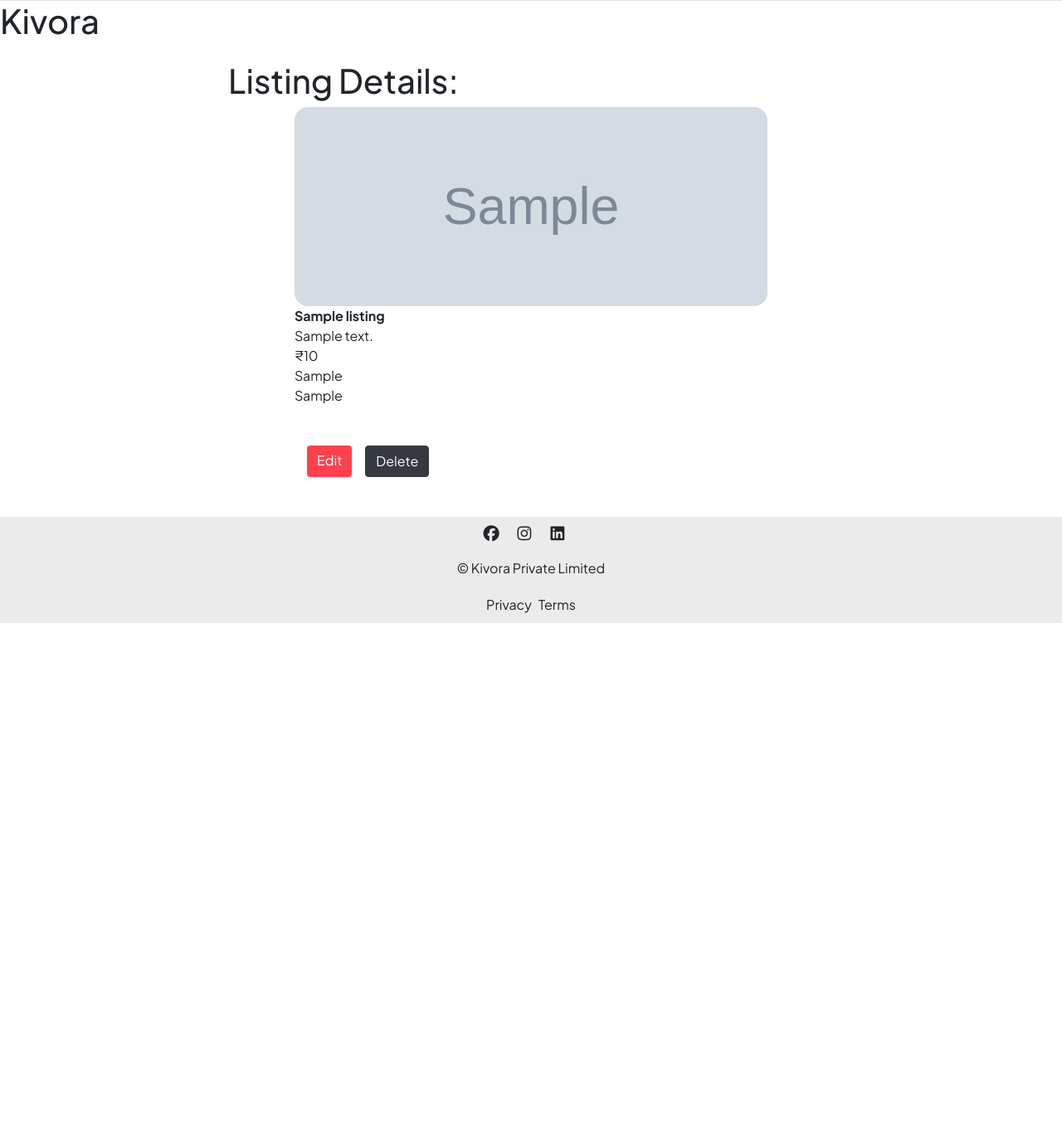
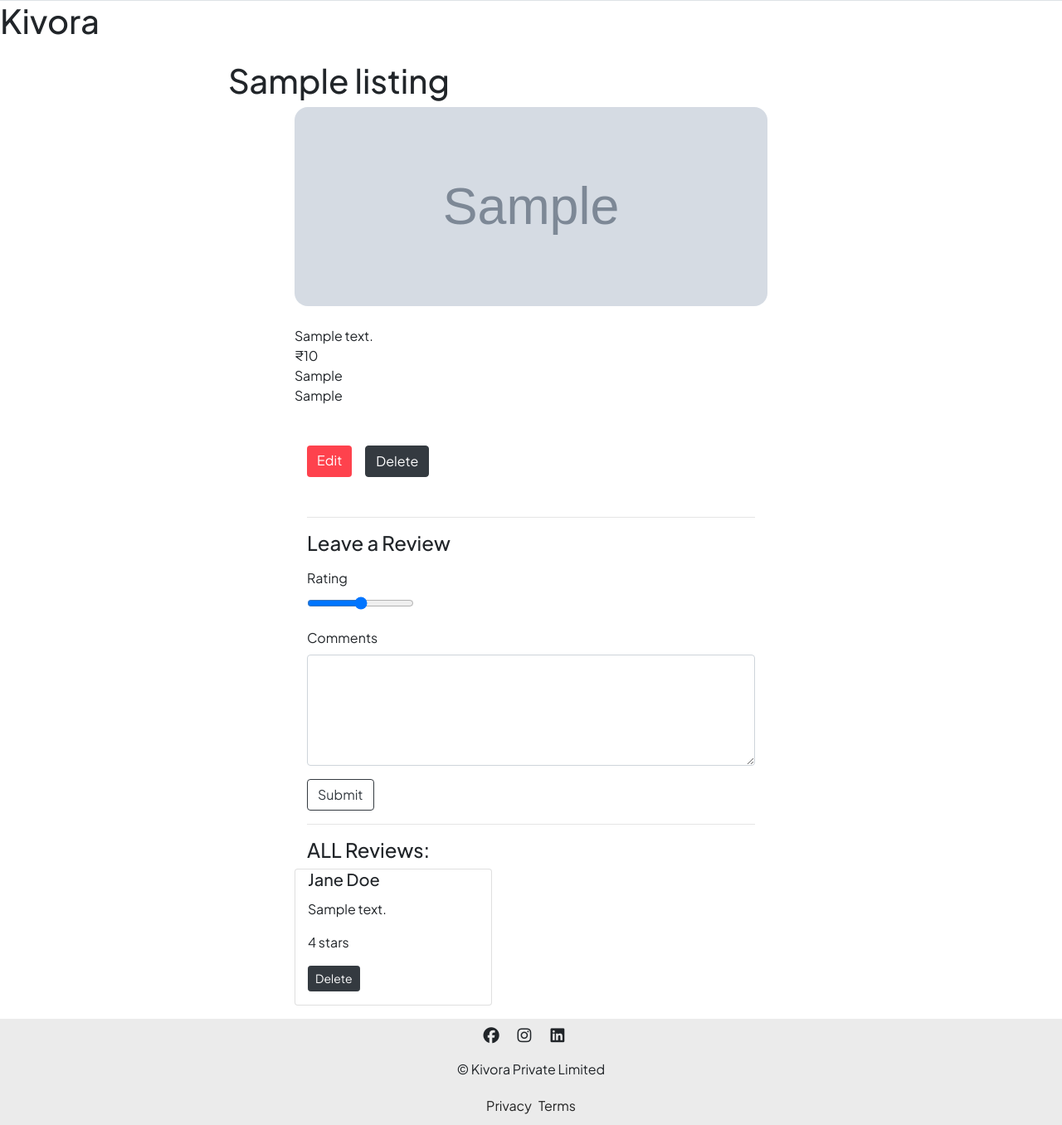
Before and after one commit to gangotrigupta-61/KIVORA, a Node server app: page /listings/600000000000000000000001 in a window 1280 px wide. Shown: the part 79-1435 px from the top of the page at 83% size. Before the commit the page ends 830 px from the top, so only its background shows below. Run offline with Node 20, Linux system fonts and the light colour scheme; tables that the repository leaves empty hold one stand-in row (values such as "Sample post"); grey boxes marked "Sample" are stand-in pictures; some libraries are stand-ins or nearby versions.

Commit message:
Review Model validation Render Styling Deleting

```diff
--- a/app.js
+++ b/app.js
@@ -11,7 +11,8 @@ const MONGO_URL="mongodb://127.0.0.1:27017/kivora";
 
 const wrapAsync=require("./utils/wrapAsync.js");
 const ExpressError=require("./utils/ExpressError.js");
-const {listingSchema}=require("./schema.js");
+const {listingSchema,reviewSchema}=require("./schema.js");
+const Review = require("./models/review.js");
 
 const methodOverride=require("method-override");
 app.use(methodOverride("_method"));
@@ -49,6 +50,18 @@ const validateListing=(req,res,next)=>{
     }
 };
 
+const validateReview=(req,res,next)=>{
+    let {error}=reviewSchema.validate(req.body);
+    if(error){
+        let errMsg= error.details.map((el)=> el.message).join(",");
+        throw new ExpressError(400,errMsg);
+    }
+    else{
+        next();
+    }
+};
+
+
 // app.get("/testlisting",(req,res)=>{
 //     let samplelisting= new Listing({
 //         title:"my new villa",
@@ -73,14 +86,15 @@ app.get("/listings/new",(req,res)=>{
     res.render("listings/new.ejs");
 });
 
+// Show Route
 app.get("/listings/:id",wrapAsync(async(req,res)=>{
     let {id}=req.params;
-    let listingdata= await Listing.findById(id);
+    let listingdata= await Listing.findById(id).populate("reviews");
     console.log(listingdata);
     res.render("listings/show.ejs",{listingdata});
 }));
 
-// show route
+
 app.get("/listings/:id/edit",wrapAsync(async(req,res)=>{
     let {id}=req.params;
     const listing=await Listing.findById(id);
@@ -144,12 +158,43 @@ app.put("/listings/:id",
     res.redirect(`/listings/${id}`);
 }));
 
+// delete route
 app.delete("/listings/:id",wrapAsync(async(req,res)=>{
     let {id}=req.params;
     let deletedListing=await Listing.findByIdAndDelete(id);
     console.log(deletedListing);
     res.redirect("/listings");
-}));
+})
+);
+
+// Reviews
+// Post Route
+
+app.post("/listings/:id/reviews",validateReview,wrapAsync(async(req,res)=>{
+
+    let listing=await Listing.findById(req.params.id);
+    let newReview= new Review(req.body.review);
+    listing.reviews.push(newReview);
+    await newReview.save();
+    await listing.save();
+
+    // console.log("new review saved");
+    // res.send("new review saved");
+    res.redirect(`/listings/${listing._id}`);
+})
+);
+
+// delete route for reviews
+app.delete("/listings/:id/reviews/:reviewId",
+    wrapAsync(async(req,res)=>{
+        let {id,reviewId}=req.params;
+
+        await Listing.findByIdAndUpdate(id,{$pull:{reviews:reviewId}});
+        await Review.findByIdAndDelete(reviewId);
+
+        res.redirect(`/listings/${id}`);
+    }))
+
 
 // custom error handler
 // app.use((err,req,res,next)=>{
--- a/models/listing.js
+++ b/models/listing.js
@@ -1,7 +1,6 @@
 const mongoose=require("mongoose");
+const Review = require("./review.js");
 const schema=mongoose.Schema;
-
-
 
 const listingSchema=new schema({
     title:{
@@ -40,9 +39,21 @@ const listingSchema=new schema({
     country:{
         type:String,
         required:true,
-    }
+    },
+    reviews:[
+      {
+      type:schema.Types.ObjectId,
+      ref:"Review",
+    },
+  ]
+});
+
+listingSchema.post("findOneAndDelete",async(listing)=>{
+  if (listing){
+      await Review.deleteMany({_id:{$in:listing.reviews}});
+  }
 });
 
 const Listing=mongoose.model("Listing",listingSchema);
 
-module.exports=Listing;
+module.exports=Listing ;
--- a/public/CSS/style.css
+++ b/public/CSS/style.css
@@ -57,10 +57,10 @@ body{
     align-items: space-evenly;
 }
 
-.card{
+.listing-card{
     border:none !important;
     margin-bottom: 2rem;
-    width: 15rem;
+    width:15rem;
 }
 
 .card-img-top{
--- a/views/layouts/boilerplate.ejs
+++ b/views/layouts/boilerplate.ejs
@@ -27,6 +27,8 @@
     <script src="https://code.jquery.com/jquery-3.3.1.slim.min.js" integrity="sha384-q8i/X+965DzO0rT7abK41JStQIAqVgRVzpbzo5smXKp4YfRvH+8abtTE1Pi6jizo" crossorigin="anonymous"></script>
 <script src="https://cdn.jsdelivr.net/npm/popper.js@1.14.3/dist/umd/popper.min.js" integrity="sha384-ZMP7rVo3mIykV+2+9J3UJ46jBk0WLaUAdn689aCwoqbBJiSnjAK/l8WvCWPIPm49" crossorigin="anonymous"></script>
 <script src="https://cdn.jsdelivr.net/npm/bootstrap@4.1.3/dist/js/bootstrap.min.js" integrity="sha384-ChfqqxuZUCnJSK3+MXmPNIyE6ZbWh2IMqE241rYiqJxyMiZ6OW/JmZQ5stwEULTy" crossorigin="anonymous"></script>
+
 <script src="/js/script.js"></script>
+
 </body>
 </html>
--- a/views/listings/edit.ejs
+++ b/views/listings/edit.ejs
@@ -73,5 +73,3 @@
 </body>
 </div>
 </div>
-
-<script src="/js/script.js"></script>
--- a/views/listings/index.ejs
+++ b/views/listings/index.ejs
@@ -5,7 +5,7 @@
     <div class="row row-cols-lg-3 row-cols-md-2 row-cols-sm-1">
  <%   for(let list of allListing){   %>
  <div class="col">
-  <div class="card">
+  <div class="card listing-card">
    <a href="/listings/<%= list._id %>" class="text-decoration-none text-dark">
   <img src="<%=list.image.url%>"
   class="card-img-top"  alt="listing_image"
--- a/views/listings/show.ejs
+++ b/views/listings/show.ejs
@@ -1,16 +1,16 @@
 <% layout("/layouts/boilerplate") %>
 <div class="row mt-3">
-
-  <div class="col-8 offset-2">
-    <h1>Listing Details:</h1>
+<div class="col-8 offset-2">
+    <h1><%= listingdata.title %></h1>
 </div>
 
- <div class="card col-6 offset-3 show-card">
+ <div class="card col-6 offset-3 show-card listing-card">
   <img src="<%=listingdata.image.url%>" alt="listingimage" srcset="" class="card-img-top show-img"/>
 
   <div class="card-body">
     <p class="card-text">
-          <b> <%= listingdata.title %> </b><br>
+          <!-- <b> <%= listingdata.title %> </b><br> -->
+           <br>
           <%= listingdata.description %> <br>
           &#8377;<%= listingdata.price.toLocaleString("en-IN") %> <br>
           <%= listingdata.location %>   <br>
@@ -18,17 +18,57 @@
     </p>
   </div>
  </div>
+ </div>
 
-
+ <div class="row">
   <div class="col-6 offset-3 mt-3">
     <div class="btns mb-5">
      <a href="/listings/<%=listingdata._id%>/edit" class="btn btn-dark add-btn">Edit</a>
-
 
     <form action="/listings/<%=listingdata._id%>?_method=DELETE"  onsubmit="return confirm('Are you sure you want to delete this listing? This action cannot be undone.');" method="POST">
      <button class="btn btn-dark">Delete</button>
    </form>
   </div>
+
+
+   <hr/>
+   <h4>Leave a Review</h4>
+
+   <form action="/listings/<%=listingdata._id%>/reviews" method="post" novalidate class="needs-validation">
+
+    <div class="mb-3 mt-3">
+      <label for="rating" class="form-label">Rating</label><br>
+      <input type="range" name="review[rating]" id="rating" min="1" max="5">
+    </div>
+
+    <div class="mb-3 mt-3">
+      <label for="comment" class="form-label">Comments</label>
+      <textarea name="review[comment]" id="comment" cols="40" rows="5" class="form-control" required></textarea>
+      <div class="invalid-feedback">
+        Please add some comments for review.
+      </div>
+    </div>
+
+     <button class="btn btn-outline-dark">Submit</button>
+   </form>
+   <hr/>
+
+   <h4>ALL Reviews:</h4>
+   <div class="row">
+    <% for(review of listingdata.reviews) { %>
+      <div class="card col-5 mb-3 ms-3">
+        <div class="card-body">
+          <h5 class="card-title">Jane Doe</h5>
+          <p class="card-text"><%= review.comment %></p>
+           <p class="card-text"><%= review.rating %> stars</p>
+
+        <form class="mb-3" method="post"  action="/listings/<%=listingdata._id%>/reviews/<%= review._id %>?_method=DELETE" >
+          <button class="btn btn-sm btn-dark">Delete</button>
+        </form>
+      </div>
+      </div>
+   <% } %>
+   </div>
+
   </div>
-
-</div>
+  </div>
```
Also changed, not shown: models/review.js (added, +17 -0 lines), schema.js (+13 -2 lines).
